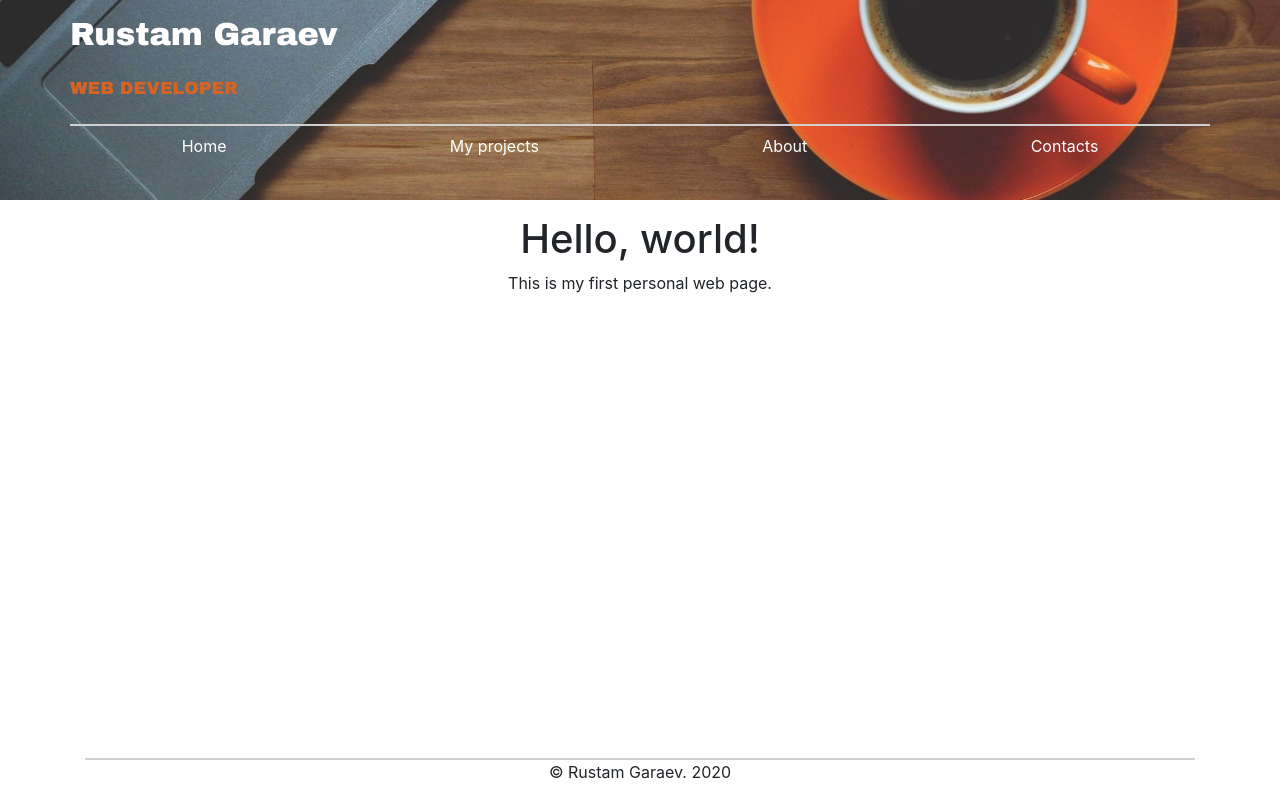
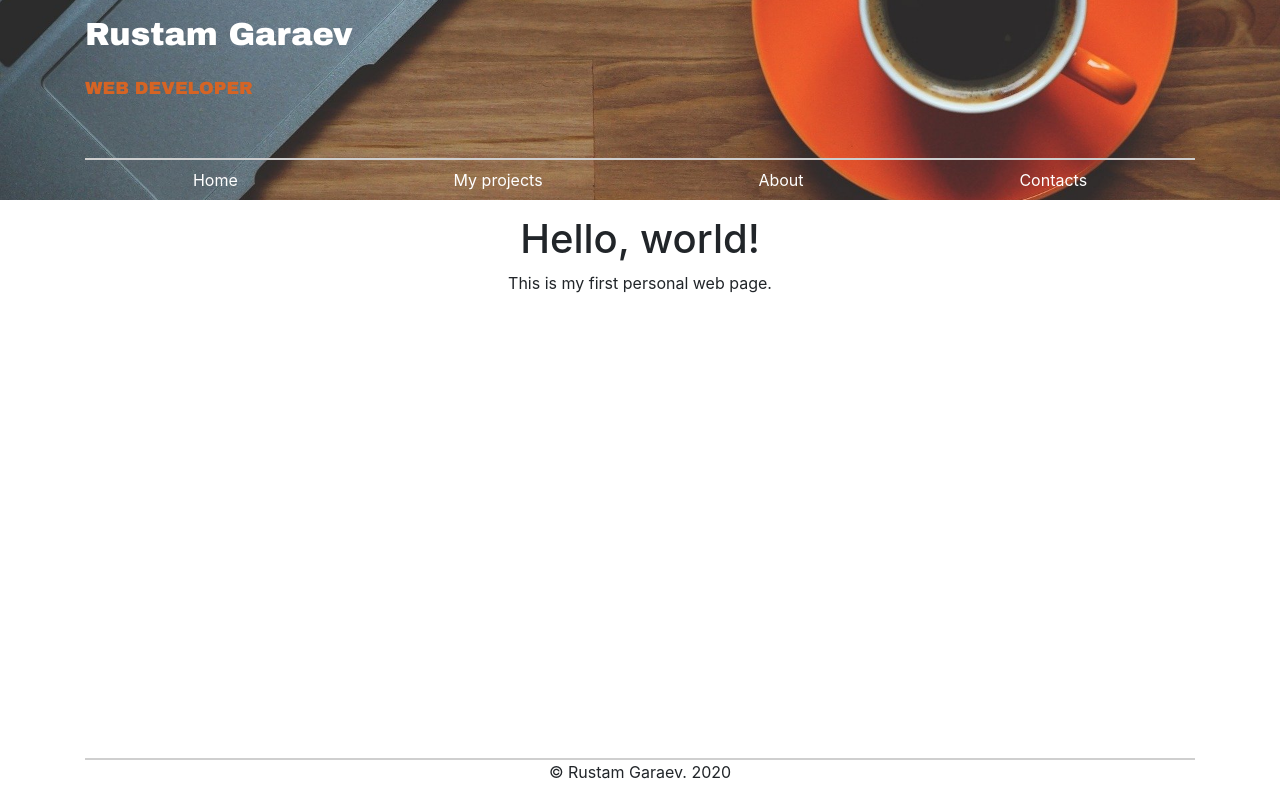
Before and after one commit to ghrust/project0, a plain HTML site: page index.html in a window 1280 px wide. Drawn offline with nearby package versions, Linux system fonts and the light colour scheme.

Commit message:
'index ready'

```diff
--- a/assets/css/style.scss
+++ b/assets/css/style.scss
@@ -4,6 +4,11 @@ $main_font: Roboto;
 .html {
     font-family: $main_font;
     font-size: 16px;
+}
+
+.page-container {
+    position: relative;
+    min-height: 100vh;
 }
 
 /*--Header--*/
@@ -35,19 +40,11 @@ $main_font: Roboto;
 
 /*--Menu--*/
 
-.menu {
-    width: 100%;
-}
-
 .menu::before {
     content: "";
     display: block;
     border: 1px solid #CFCFCF;
     z-index: 1;
-}
-
-.nav {
-
 }
 
 .nav-item:nth-child(2n) {
@@ -59,6 +56,10 @@ $main_font: Roboto;
     padding: .5rem 0;
 }
 
+.nav-link:hover {
+    color: #D66424;
+}
+
 
 /*--Main section--*/
 
@@ -68,6 +69,7 @@ $main_font: Roboto;
 
 .section__main {
     text-align: center;
+    padding-bottom: 2.5rem;
 }
 
 
--- a/index.html
+++ b/index.html
@@ -14,18 +14,16 @@
     <link href="https://fonts.googleapis.com/css?family=Archivo+Black|Roboto&display=swap" rel="stylesheet">
 
 
-    <body>
+    <body class="page-container">
 
       <header class="header header--background">
-        <div class="container h-100">
-          <div class="row">
+        <div class="container d-flex flex-column h-100">
+
           <h1 class="header__title">Rustam Garaev</h1>
-          </div>
-          <div class="row">
+
           <h2 class="header__subtitle">web developer</h2>
-          </div>
-          <div class="row align-items-end">
-            <menu class="menu">
+
+          <menu class="menu mt-auto">
             <ul class="nav nav-fill">
               <li class="nav-item">
                 <a class="nav-link" href="index.html">Home</a>
@@ -41,7 +39,6 @@
               </li>
             </ul>
           </menu>
-          </div>
         </div>
       </header>
 
```
Also changed, not shown: assets/css/style.css, 1 other file. Lines whose indentation alone changed are shown as unchanged.
